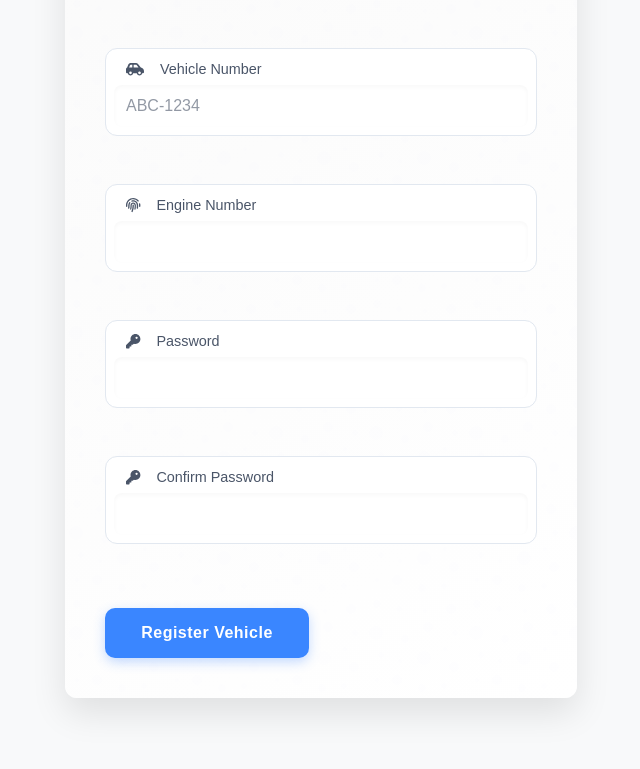
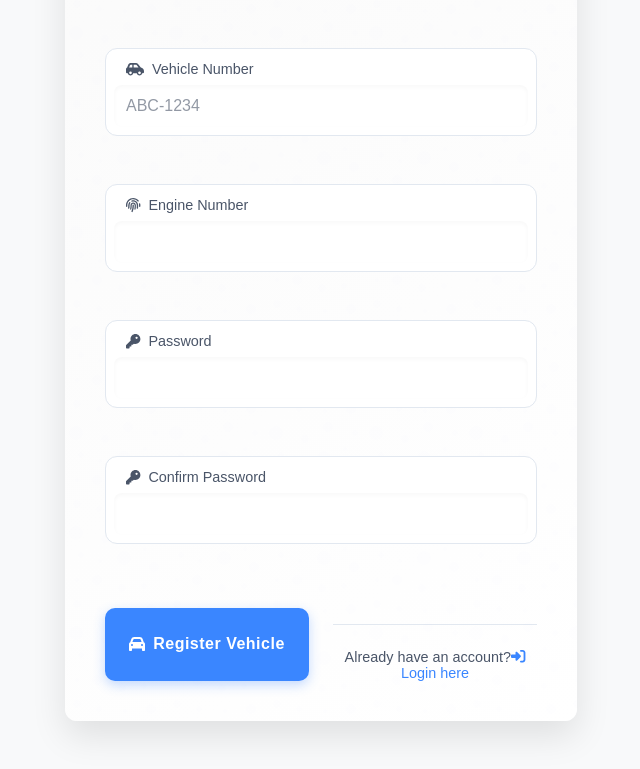
Before and after one commit to KavishaLP/Fuel_quota_management_system, a React (Vite) app in the folder fuel-quota-frontend/: page /user-register in a window 1280 px wide. Shown: the part 531-1300 px from the top of the page, without its empty margins (319-959 px from the left). Before the commit the page ends 1277 px from the top, so only its background shows below. Built offline with nearby package versions, Linux system fonts and the light colour scheme.

Commit message:
Enhance VehicleRegistration component: add login link with FontAwesome icon and improve form styling

```diff
--- a/fuel-quota-frontend/src/pages/userVehicleregistration/VehicleRegistration.jsx
+++ b/fuel-quota-frontend/src/pages/userVehicleregistration/VehicleRegistration.jsx
@@ -3,7 +3,7 @@ import axios from "axios";
 import "./VehicleRegistration.css";
 import { Toast } from '../Toast';
 import { FontAwesomeIcon } from '@fortawesome/react-fontawesome';
-import { faUser, faIdCard, faCar, faKey, faCarSide, faFingerprint } from '@fortawesome/free-solid-svg-icons';
+import { faUser, faIdCard, faCar, faKey, faCarSide, faFingerprint, faSignInAlt } from '@fortawesome/free-solid-svg-icons';
 
 const RegisterForm = () => {
     const [formData, setFormData] = useState({
@@ -195,11 +195,11 @@ const RegisterForm = () => {
 
             <h2>Vehicle Registration</h2>
 
-            <form onSubmit={handleSubmit} noValidate>
+            <form onSubmit={handleSubmit} className="registration-form" noValidate>
                 {formFields.map(field => (
                     <div key={field.name} className={`form-group ${errors[field.name] ? "has-error" : ""}`}>
                         <label htmlFor={field.name}>
-                            {field.icon && <FontAwesomeIcon icon={field.icon} style={{ marginRight: '8px' }} />}
+                            <FontAwesomeIcon icon={field.icon} />
                             {field.label}
                         </label>
 
@@ -251,8 +251,22 @@ const RegisterForm = () => {
                             <span className="spinner" aria-hidden="true"></span>
                             Processing...
                         </>
-                    ) : "Register Vehicle"}
+                    ) : (
+                        <>
+                            <FontAwesomeIcon icon={faCar} />
+                            Register Vehicle
+                        </>
+                    )}
                 </button>
+
+                <div className="form-footer">
+                    <p>
+                        Already have an account?
+                        <a href="/user-login">
+                            <FontAwesomeIcon icon={faSignInAlt} /> Login here
+                        </a>
+                    </p>
+                </div>
             </form>
         </div>
     );
```
